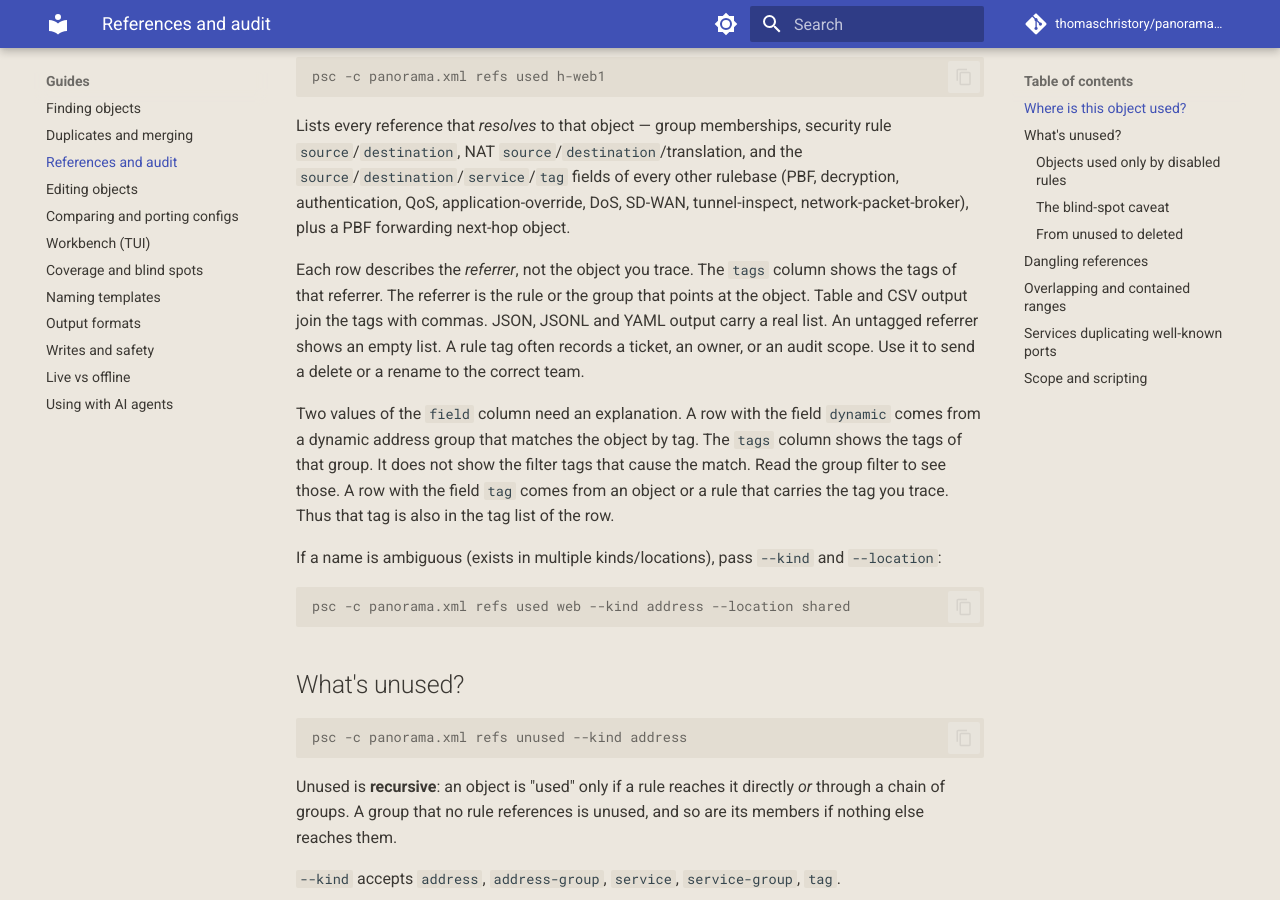
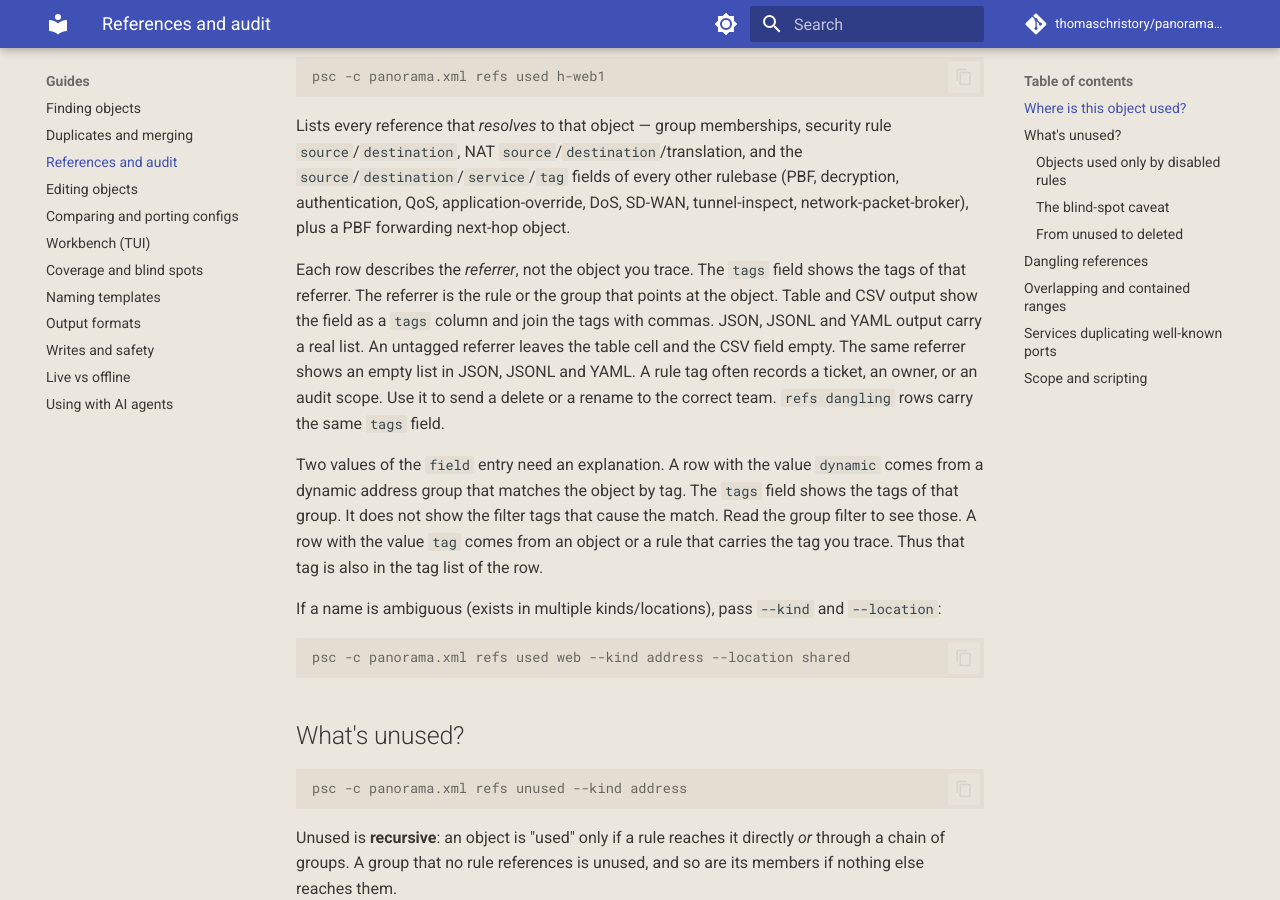
Before and after one commit to thomaschristory/panorama-super-cli, an MkDocs documentation site: the page built from docs/guides/references-and-audit.md, in a window 1280 px wide and 900 px high, scrolled down 380 px. Built offline with MkDocs 1.6.1 and Material for MkDocs 9.7.7, drawn with Linux system fonts in a browser that asks for light colours; comment, search, counter and statistics services are not loaded.

Commit message:
fix(refs): pin every referrer-tag site and align the dangling listing
Review follow-up for #184.

- Add one table-driven test over the 16 referrer-tag wiring sites of
  `_walk`. Each site now dies under mutation. Nine sites had no test.
- Make `UsageRow.tags` a tuple. A list breaks the hash of the frozen
  dataclass. Add the hashable guard that `Reference` already has.
- Test the tags column of the workbench where-used table.
- Give `refs dangling` the `tags` column in the table and the csv view.
  The json, jsonl and yaml views already carry the field, so all six
  formats now agree. The workbench dangling spoke shows it too.
- Move the CHANGELOG entry back under `## Unreleased`. A release commit
  stamps the version and the date.
- Correct the docs. An untagged referrer leaves the table cell and the
  CSV field empty. Only json, jsonl and yaml show an empty list.
- Document the new column in the workbench guide.
- Split the sentences that pass 25 words. Use `tags` field for the row
  and `tags` column for the table and the csv view. Say "the same name".

Co-Authored-By: Claude Opus 5 (1M context) <noreply@anthropic.com>

```diff
--- a/docs/guides/references-and-audit.md
+++ b/docs/guides/references-and-audit.md
@@ -18,17 +18,19 @@ and the `source`/`destination`/`service`/`tag` fields of every other rulebase
 (PBF, decryption, authentication, QoS, application-override, DoS, SD-WAN,
 tunnel-inspect, network-packet-broker), plus a PBF forwarding next-hop object.
 
-Each row describes the *referrer*, not the object you trace. The `tags` column
+Each row describes the *referrer*, not the object you trace. The `tags` field
 shows the tags of that referrer. The referrer is the rule or the group that
-points at the object. Table and CSV output join the tags with commas. JSON,
-JSONL and YAML output carry a real list. An untagged referrer shows an empty
-list. A rule tag often records a ticket, an owner, or an audit scope. Use it to
-send a delete or a rename to the correct team.
+points at the object. Table and CSV output show the field as a `tags` column and
+join the tags with commas. JSON, JSONL and YAML output carry a real list. An
+untagged referrer leaves the table cell and the CSV field empty. The same
+referrer shows an empty list in JSON, JSONL and YAML. A rule tag often records a
+ticket, an owner, or an audit scope. Use it to send a delete or a rename to the
+correct team. `refs dangling` rows carry the same `tags` field.
 
-Two values of the `field` column need an explanation. A row with the field
+Two values of the `field` entry need an explanation. A row with the value
 `dynamic` comes from a dynamic address group that matches the object by tag. The
-`tags` column shows the tags of that group. It does not show the filter tags
-that cause the match. Read the group filter to see those. A row with the field
+`tags` field shows the tags of that group. It does not show the filter tags
+that cause the match. Read the group filter to see those. A row with the value
 `tag` comes from an object or a rule that carries the tag you trace. Thus that
 tag is also in the tag list of the row.
 
```
Also changed, not shown: CHANGELOG.md (+10 -7 lines), README.md (+1 -1 lines), docs/guides/workbench.md (+2 -2 lines), docs/reference/cli.md (+4 -3 lines), skills/panorama-super-cli/SKILL.md (+9 -7 lines), 10 other files.
